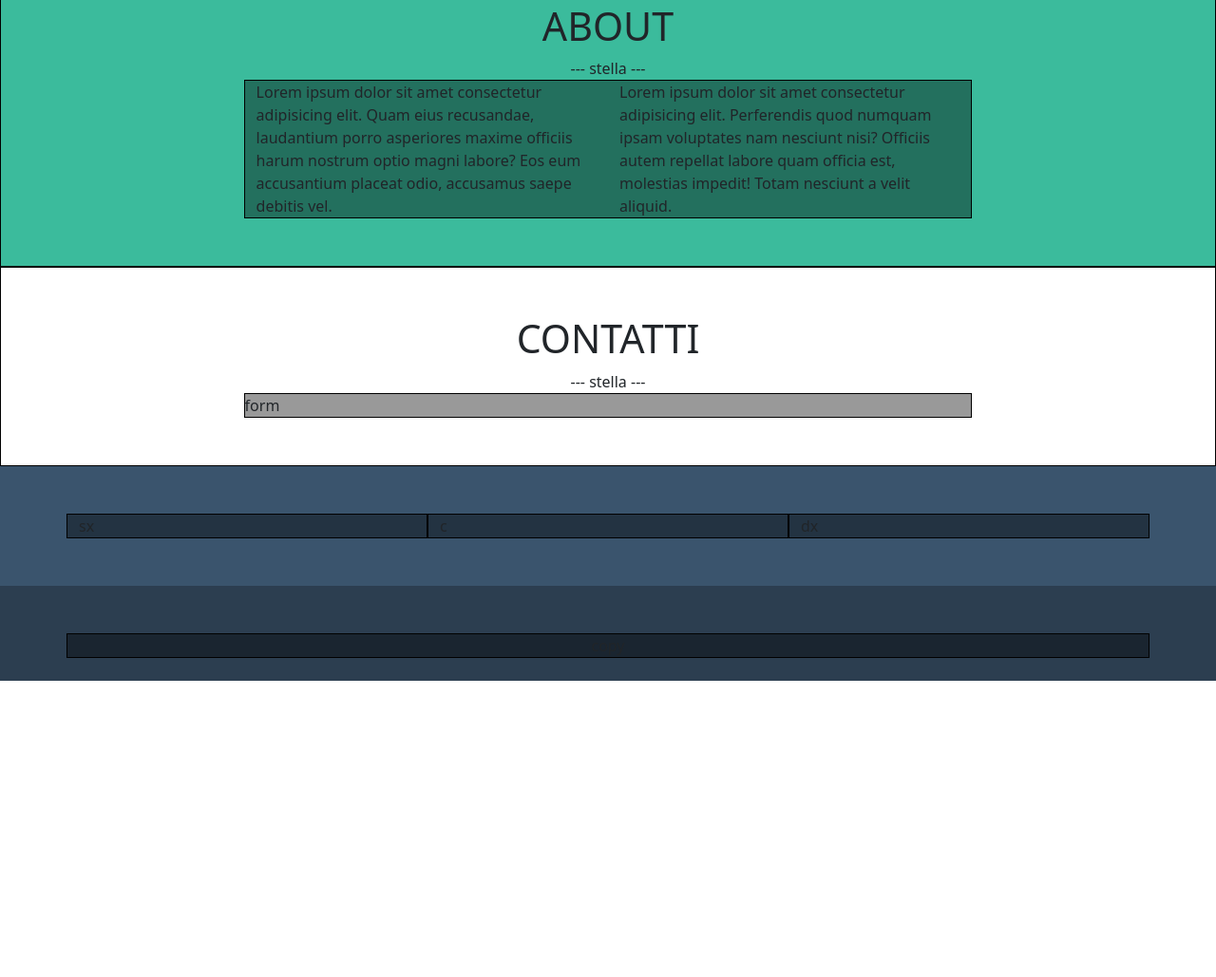
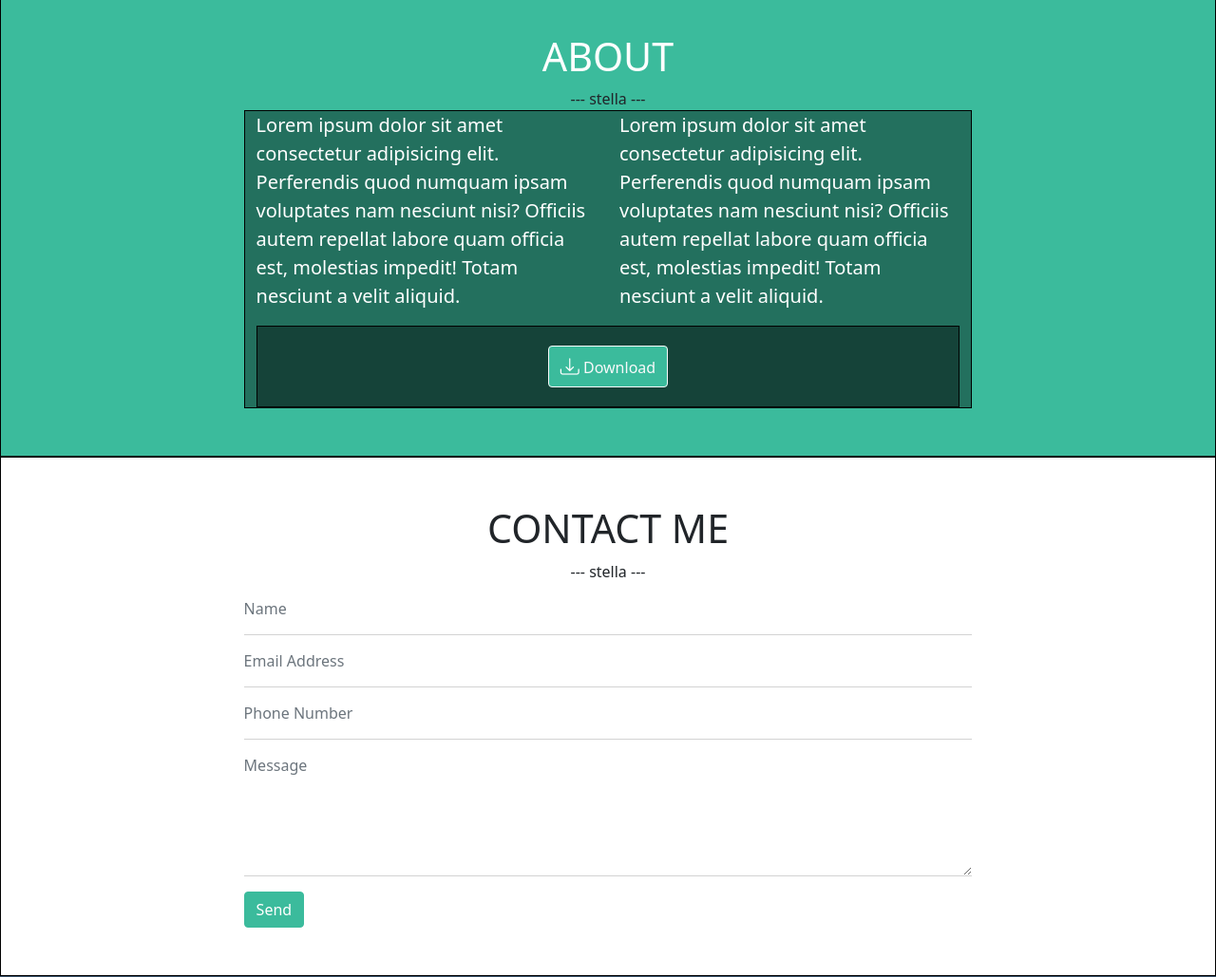
Before and after one commit to salvatoreolivieri/html-css-bootstrap-freelancer, a plain HTML site: page index.html in a window 1280 px wide. Shown: the part 1342-2371 px from the top of the page at 95% size. Before the commit the page ends 2059 px from the top, so only its background shows below. Drawn offline with nearby package versions, Linux system fonts and the light colour scheme.

Commit message:
Prima bozza sezione contatti

```diff
--- a/assets/CSS/style.css
+++ b/assets/CSS/style.css
@@ -110,9 +110,10 @@ i, p{
 }
 
 
-.sc-card{
-  /* height: 200px; */
+.padding-colonna{
+  padding: 12px 12px;
 }
+
 
 .sc-card img{
   width: 100%;
@@ -124,6 +125,59 @@ i, p{
   width: 60%;
   margin: 0 auto;
 }
+
+.about{
+  color: white;
+}
+
+.button-download-container{
+  padding: 20px;
+}
+
+.hover-green,
+.hover-button-green{
+  background-color: #3BBB9C;
+}
+
+.hover-green:hover{
+  background-color: white;
+  color: black;
+}
+
+.hover-button-green{
+  border-color: #3BBB9C;
+}
+
+.hover-button-green:hover {
+  background-color: #1E836C;
+  border-color: #1E836C;
+}
+
+.input-style{
+  border-bottom: 1px solid lightgrey;
+}
+
+.no-outline{
+  padding: 15px 0px;
+
+  border-top-style: hidden;
+  border-right-style: hidden;
+  border-left-style: hidden;
+  border-bottom-style: hidden;
+}
+
+.no-outline:focus{
+  outline: none;
+}
+
+input.placeholder{
+  color: black;
+}
+
+.super-padding{
+  padding-bottom: 80px;
+}
+
 
 
 
--- a/index.html
+++ b/index.html
@@ -87,38 +87,37 @@
       <div class="container">
         <div class="row row-cols-sm-1 row-cols-md-2 row-cols-lg-3">
 
-          <div class="col my-2">
-
+          <div class="col padding-colonna">
             <div class="sc-card">
               <img src="assets/img/cabin.png" alt="">
             </div>
           </div>
 
-          <div class="col my-2">
+          <div class="col padding-colonna">
             <div class="sc-card">
               <img src="assets/img/cake.png" alt="">
             </div>
           </div>
 
-          <div class="col my-2">
+          <div class="col padding-colonna">
             <div class="sc-card">
               <img src="assets/img/circus.png" alt="">
             </div>
           </div>
 
-          <div class="col">
+          <div class="col padding-colonna">
             <div class="sc-card">
               <img src="assets/img/game.png" alt="">
             </div>
           </div>
 
-          <div class="col">
+          <div class="col padding-colonna">
             <div class="sc-card">
               <img src="assets/img/safe.png" alt="">
             </div>
           </div>
 
-          <div class="col">
+          <div class="col padding-colonna">
             <div class="sc-card">
               <img src="assets/img/submarine.png" alt="">
             </div>
@@ -134,7 +133,7 @@
     <section id="about" class="debug">
 
       <div class="container text-center">
-        <h2>About</h2>
+        <h2 class="about">About</h2>
         <div>--- stella ---</div>
       </div>
 
@@ -143,10 +142,18 @@
 
           <div class="row row-col-1 row-col-md-2">
 
-            <div class="col">Lorem ipsum dolor sit amet consectetur adipisicing elit. Quam eius recusandae, laudantium porro asperiores maxime officiis harum nostrum optio magni labore? Eos eum accusantium placeat odio, accusamus saepe debitis vel.</div>
+            <div class="col">
+              <p>Lorem ipsum dolor sit amet consectetur adipisicing elit. Perferendis quod numquam ipsam voluptates nam nesciunt nisi? Officiis autem repellat labore quam officia est, molestias impedit! Totam nesciunt a velit aliquid.</p>
+            </div>
 
-            <div class="col">Lorem ipsum dolor sit amet consectetur adipisicing elit. Perferendis quod numquam ipsam voluptates nam nesciunt nisi? Officiis autem repellat labore quam officia est, molestias impedit! Totam nesciunt a velit aliquid.</div>
+            <div class="col">
+              <p>Lorem ipsum dolor sit amet consectetur adipisicing elit. Perferendis quod numquam ipsam voluptates nam nesciunt nisi? Officiis autem repellat labore quam officia est, molestias impedit! Totam nesciunt a velit aliquid.</p>
+            </div>
 
+          </div>
+
+          <div class="button-download-container container text-center debug">
+            <button type="button" class="hover-green btn btn-outline-light"><i class="bi bi-download"></i>       Download</button>
           </div>
 
         </div>
@@ -159,12 +166,31 @@
     <section id="contact-me" class="debug">
 
       <div class="container text-center">
-        <h2>Contatti</h2>
+        <h2>Contact Me</h2>
         <div>--- stella ---</div>
       </div>
 
-      <div class="sc-container debug">
-        form
+      <div class="sc-container">
+        <form>
+
+          <div class="input-style">
+            <input type="text" class="no-outline form-control" id="exampleInputPassword1" placeholder="Name">
+          </div>
+
+          <div class="input-style">
+            <input type="text" class="no-outline form-control" id="exampleInputPassword1" placeholder="Email Address">
+          </div>
+
+          <div class="input-style">
+            <input type="text" class="no-outline form-control" id="exampleInputPassword1" placeholder="Phone Number">
+          </div>
+
+          <div class="input-style mb-3">
+            <textarea type="text" class="no-outline super-padding form-control" id="exampleInputPassword1" placeholder="Message"></textarea>
+          </div>
+
+          <button type="submit" class="hover-button-green btn btn-primary">Send</button>
+        </form>
       </div>
 
     </section>
```
